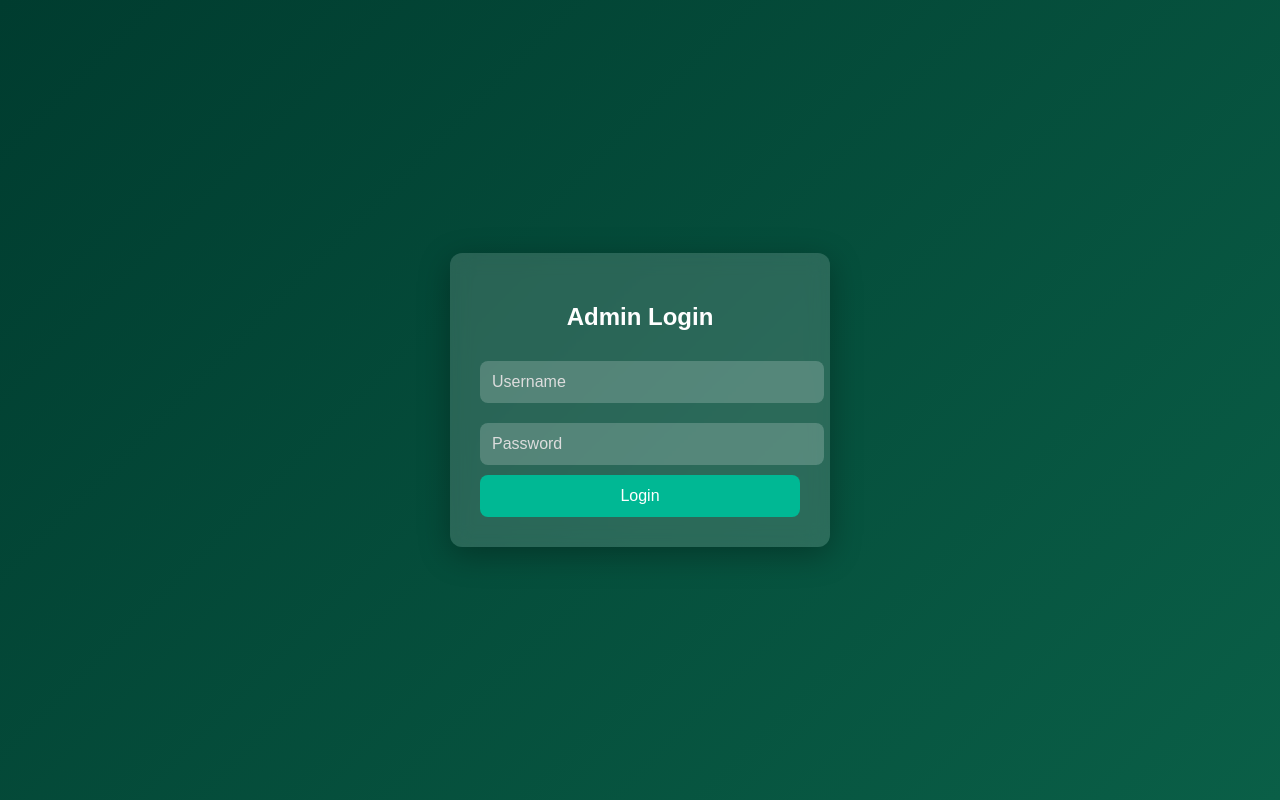
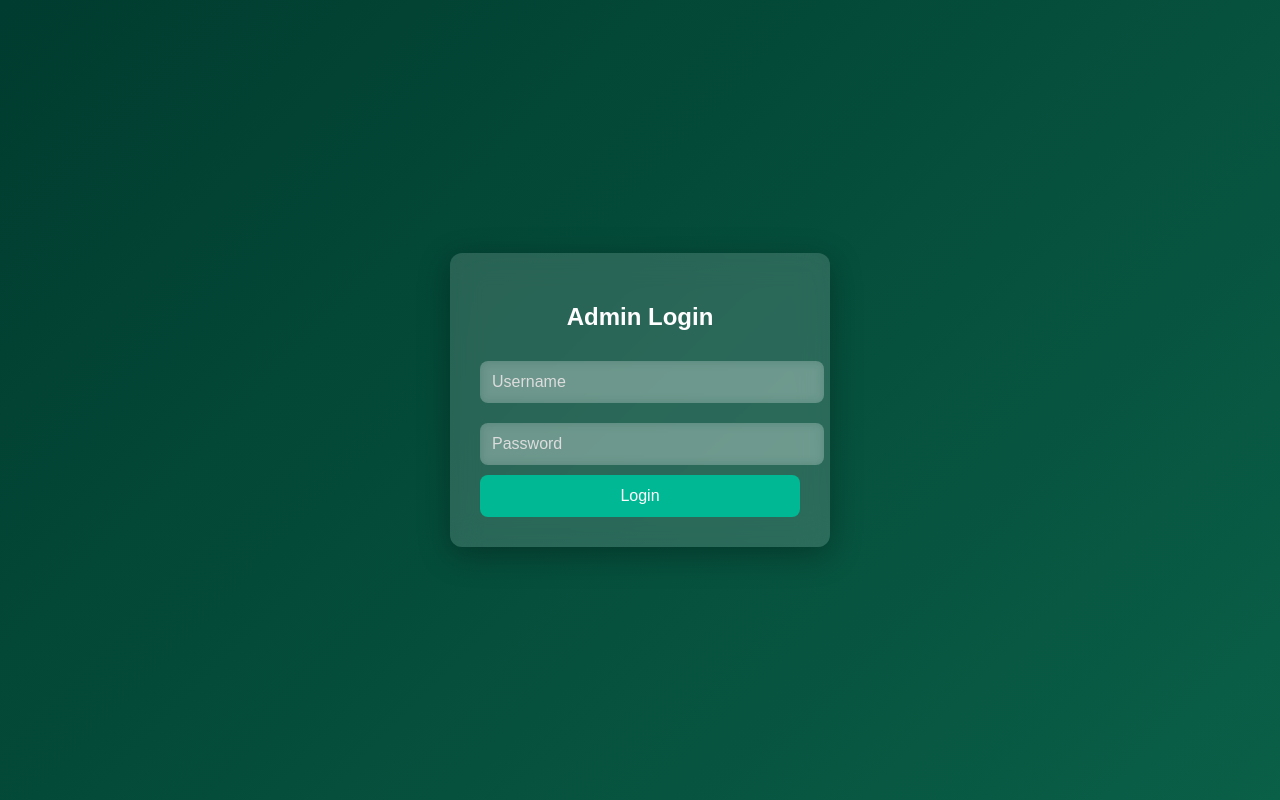
Before and after one commit to CGL-org/zip-uploader, a website: page zip-uploader/public/login.html in a window 1280 px wide. Drawn offline with Linux system fonts and the light colour scheme.

Commit message:
Update login.html

```diff
--- a/zip-uploader/public/login.html
+++ b/zip-uploader/public/login.html
@@ -19,11 +19,12 @@
   padding: 30px;
   border-radius: 12px;
   background: rgba(255, 255, 255, 0.15);
-      backdrop-filter: blur(10px);
+  backdrop-filter: blur(15px);
   box-shadow: 0 8px 32px rgba(0, 0, 0, 0.3);
   color: #fff;
   text-align: center;
 }
+
     .login-box h2 {
       margin-bottom: 20px;
     }
@@ -37,6 +38,7 @@
   color: #fff;
   font-size: 1em;
   outline: none;
+  backdrop-filter: blur(5px);
 }
 .login-box input::placeholder {
   color: #ddd;
```
Lines whose indentation alone changed are shown as unchanged.
